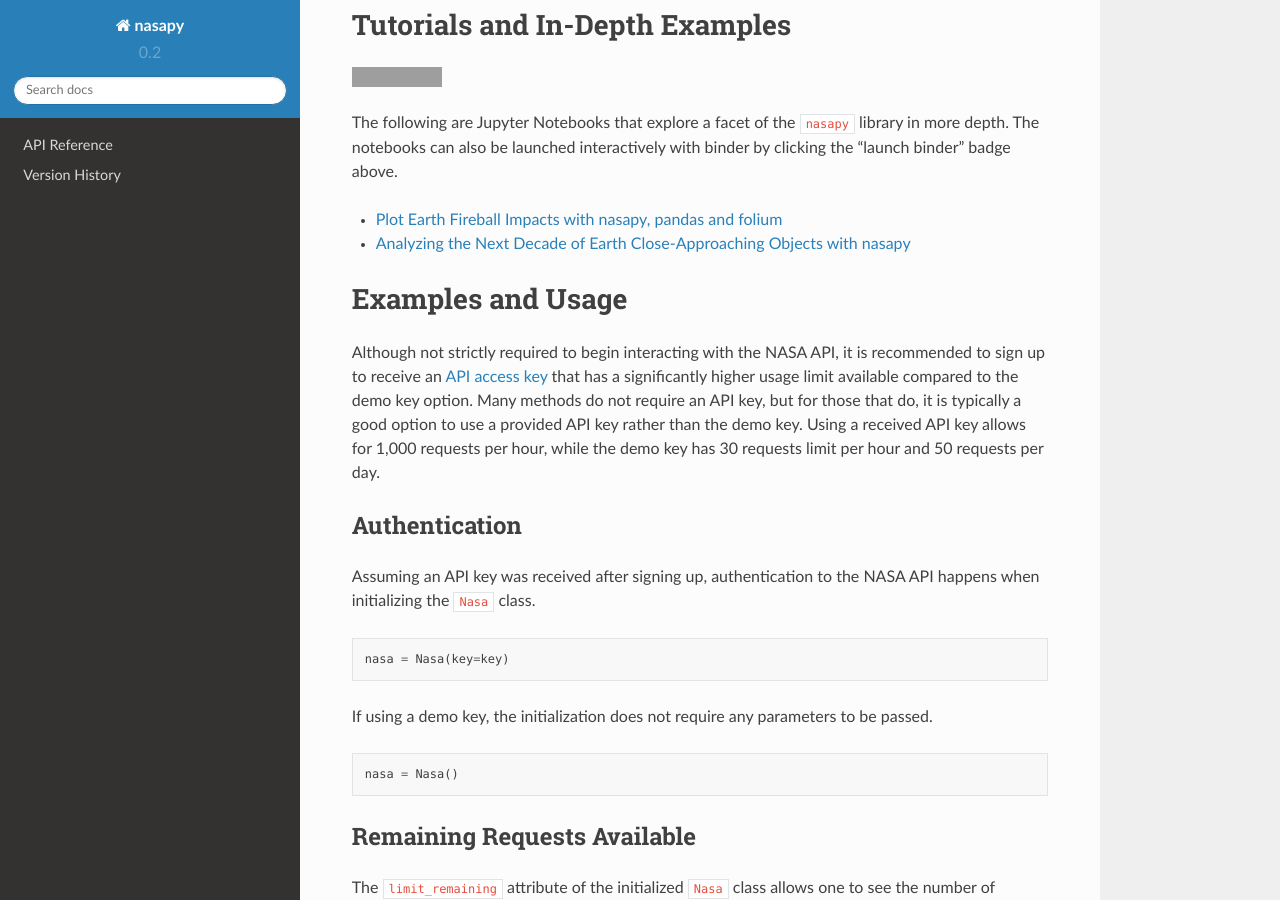
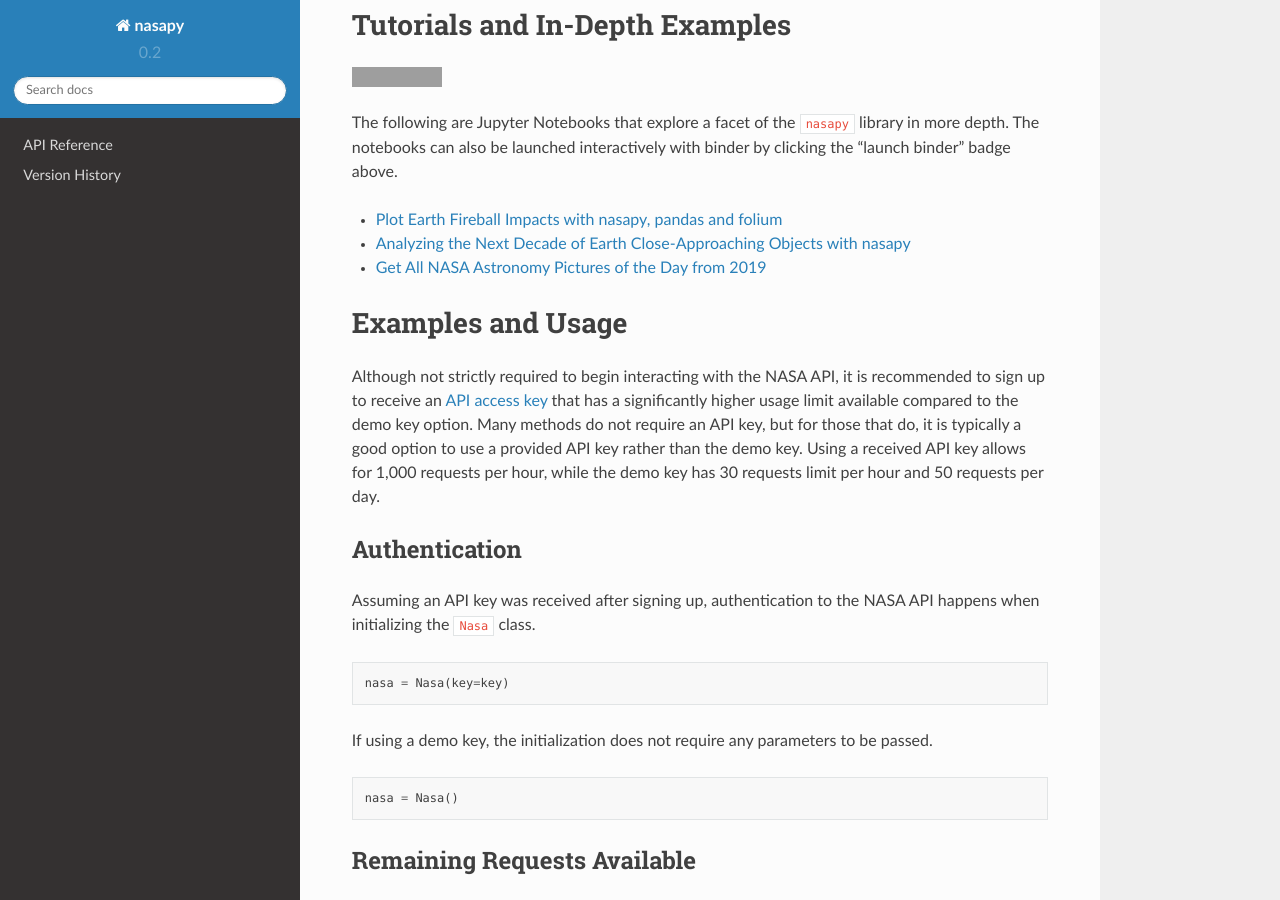
Before and after one commit to aschleg/nasapy, a Sphinx documentation site: the page built from docs/source/index.rst, in a window 1280 px wide and 900 px high, scrolled down 917 px. Built offline with Sphinx 7.4.7 and the Read the Docs theme 2.0.0, drawn with Linux system fonts in a browser that asks for light colours; grey boxes are pictures that could not be loaded.

Commit message:
add new notebook to readme and docs

```diff
--- a/docs/source/index.rst
+++ b/docs/source/index.rst
@@ -52,6 +52,7 @@ also be launched interactively with binder by clicking the "launch binder" badge
 
 * `Plot Earth Fireball Impacts with nasapy, pandas and folium <https://github.com/aschleg/nasapy/blob/master/notebooks/Plot%20Earth%20Fireball%20Impacts%20with%20nasapy%2C%20pandas%20and%20folium.ipynb>`_
 * `Analyzing the Next Decade of Earth Close-Approaching Objects with nasapy <https://github.com/aschleg/nasapy/blob/master/notebooks/Analyzing%20the%20Next%20Decade%20of%20Earth%20Close-Approaching%20Objects%20with%20nasapy.ipynb>`_
+* `Get All NASA Astronomy Pictures of the Day from 2019 <https://github.com/aschleg/nasapy/blob/master/notebooks/Get%20All%20NASA%20Astronomy%20Pictures%20of%20the%20Day%20from%202019.ipynb>`_
 
 Examples and Usage
 ==================
```
Also changed, not shown: README.md (+1 -0 lines), 4 other files.
